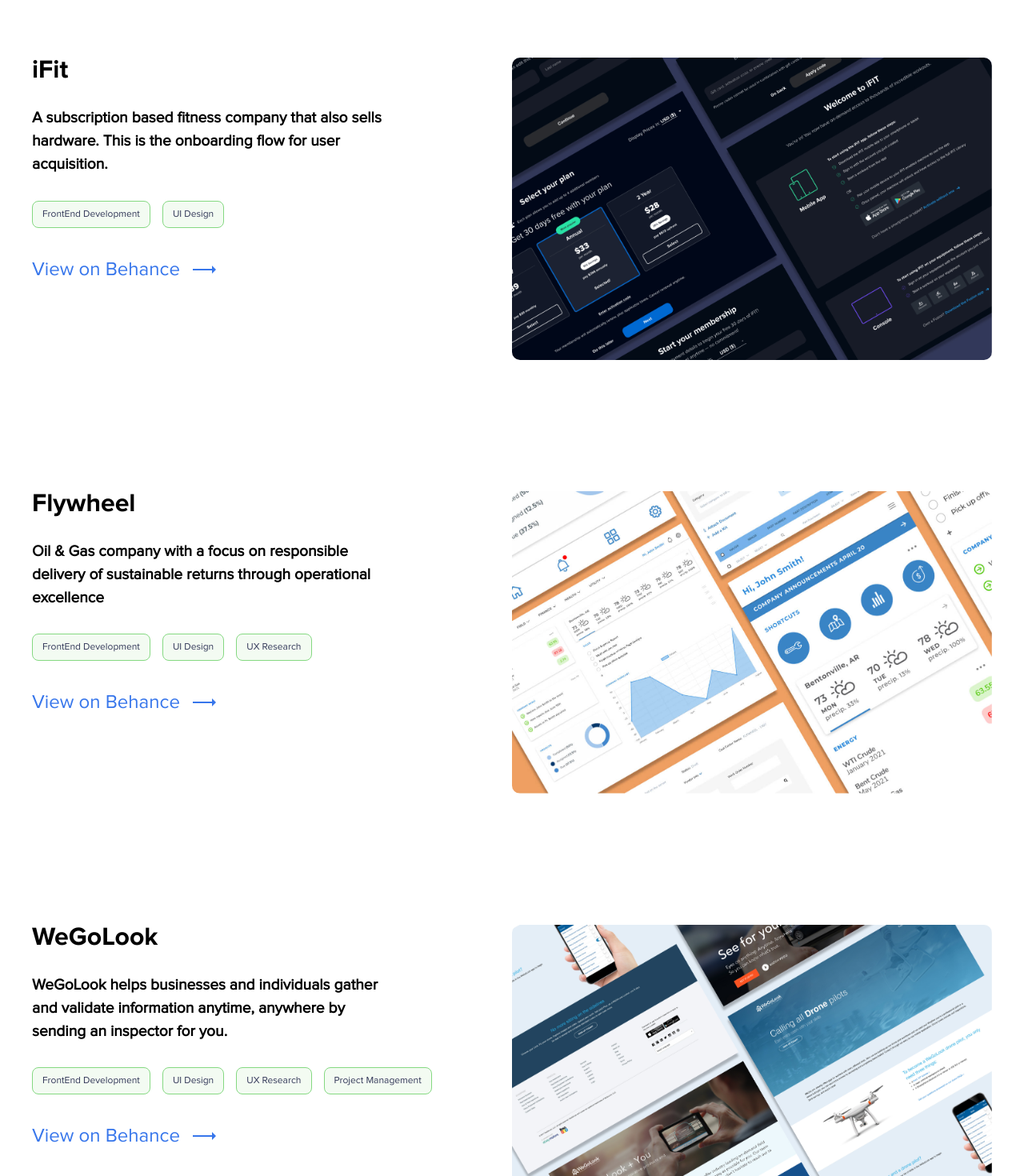
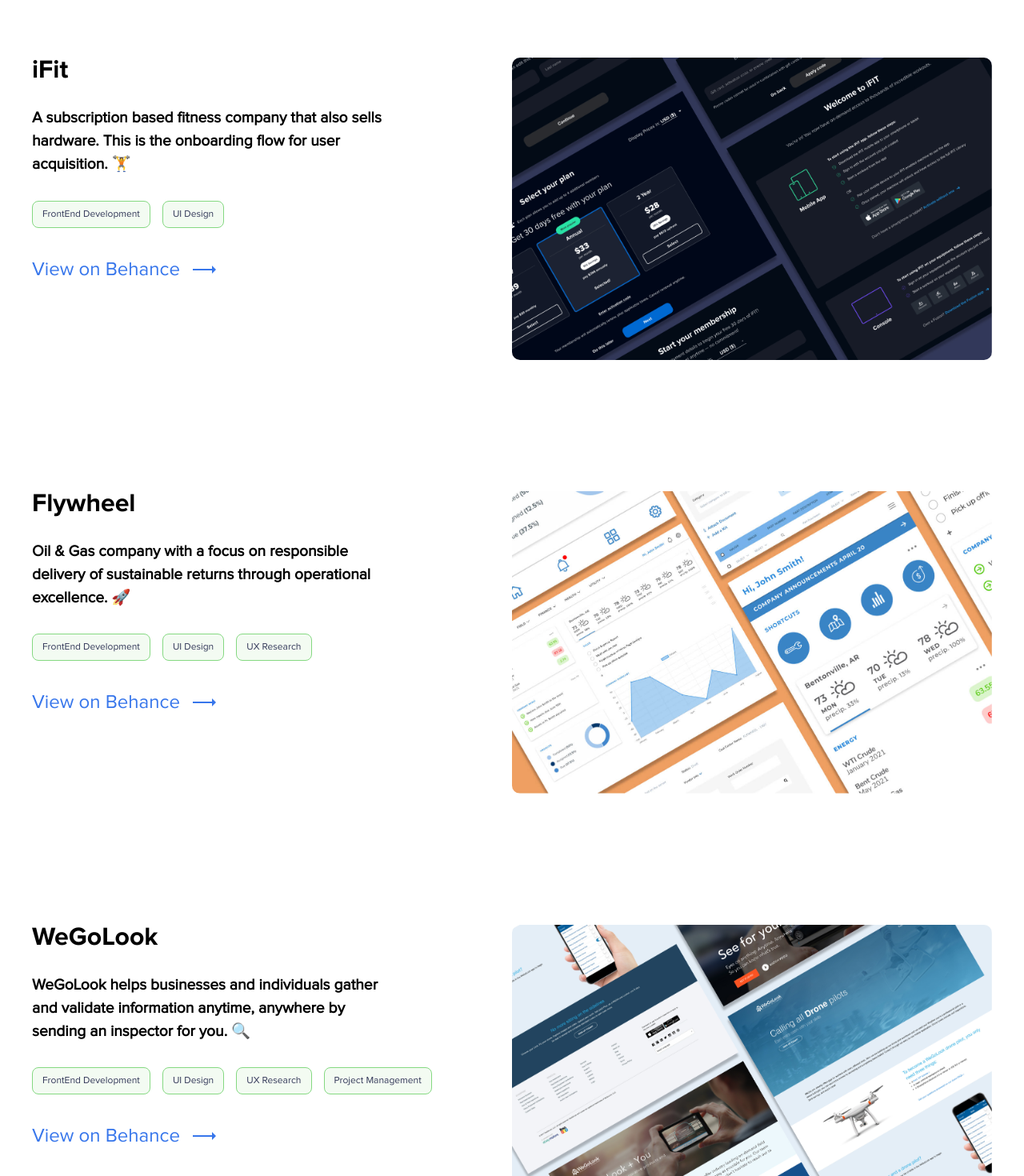
Before and after one commit to morganramsey08/portfolio, a React (Create React App) app: page / in a window 1280 px wide. Shown: the part 1740-3210 px from the top of the page at 80% size. Built offline with nearby package versions, Linux system fonts and the light colour scheme.

Commit message:
Update data.js

```diff
--- a/src/components/work/data.js
+++ b/src/components/work/data.js
@@ -7,7 +7,7 @@
     id: "1",
     Name: "iFit",
     Description:
-      "A subscription based fitness company that also sells hardware.  This is the onboarding flow for user acquisition.",
+      "A subscription based fitness company that also sells hardware.  This is the onboarding flow for user acquisition. 🏋",
     Tags: ["FrontEnd Development", "UI Design"],
     Behance: "https://www.behance.net/gallery/158929219/iFit-Onboarding-Flow",
     img: ifitImage,
@@ -17,7 +17,7 @@
     id: "2",
     Name: "Flywheel",
     Description:
-      "Oil & Gas company with a focus on responsible delivery of sustainable returns through operational excellence",
+      "Oil & Gas company with a focus on responsible delivery of sustainable returns through operational excellence. 🚀",
     Tags: ["FrontEnd Development", "UI Design", "UX Research"],
     Behance: "https://www.behance.net/gallery/158931125/Flywheel-Energy",
     img: flywheelImage,
@@ -26,7 +26,7 @@
     id: "3",
     Name: "WeGoLook",
     Description:
-      "WeGoLook helps businesses and individuals gather and validate information anytime, anywhere by sending an inspector for you.",
+      "WeGoLook helps businesses and individuals gather and validate information anytime, anywhere by sending an inspector for you. 🔍",
     Tags: [
       "FrontEnd Development",
       "UI Design",
```
